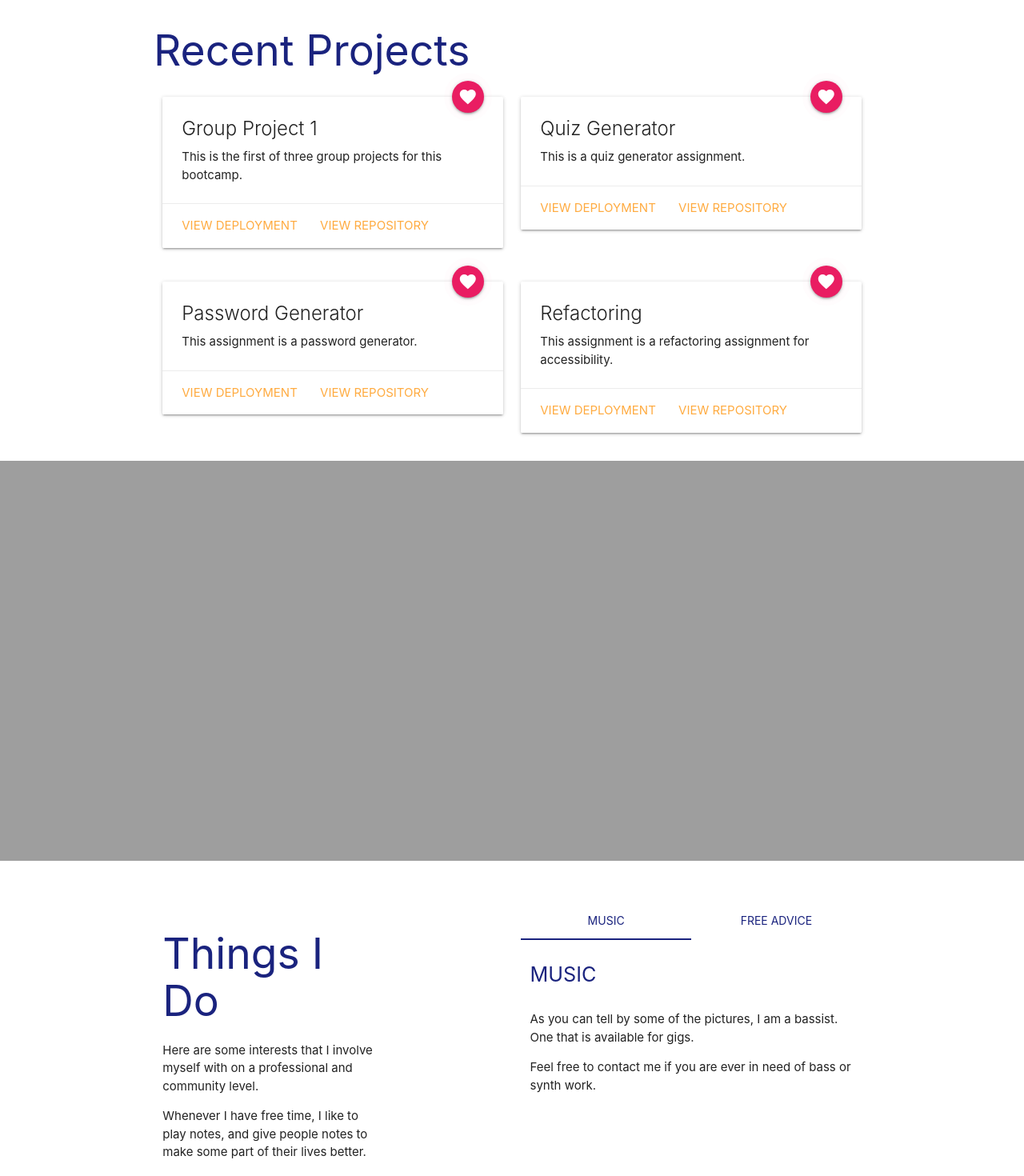
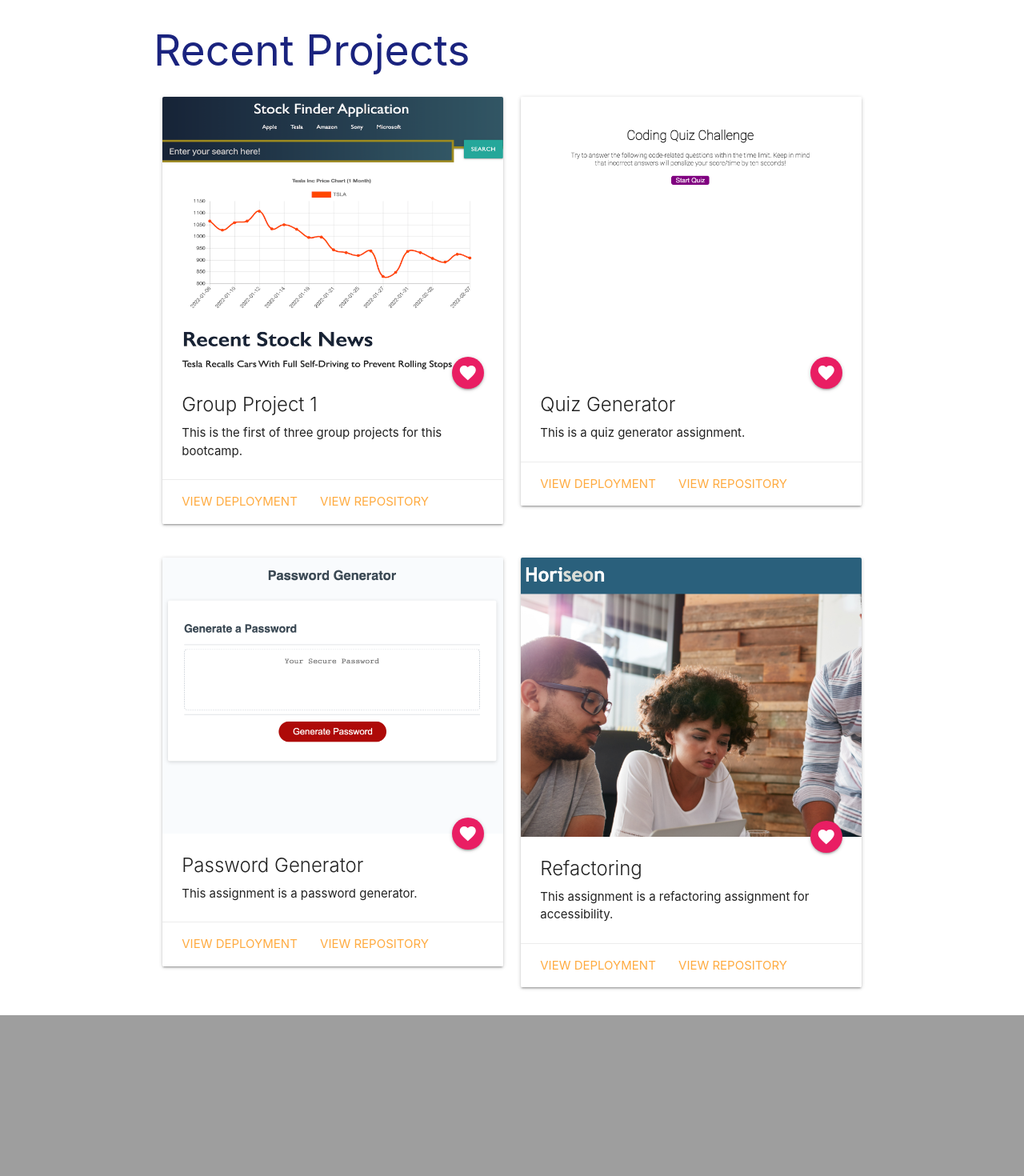
Before and after one commit to antarmartin/portfolio_2, a plain HTML site: page index.html in a window 1280 px wide. Shown: the part 1928-3398 px from the top of the page at 80% size. Drawn offline with nearby package versions, Linux system fonts and the light colour scheme; the site is published under a folder, as on GitHub Pages, so addresses that start at the root find nothing.

Commit message:
changes to html

```diff
--- a/index.html
+++ b/index.html
@@ -101,7 +101,7 @@
       <div class="col s12 l6">
         <div class="card">
           <div class="card-image">
-            <img src="/images/stock_finder2.png" alt="">
+            <img src="./images/stock_finder2.png" alt="">
             <a href="" class="halfway-fab btn-floating pink pulse">
               <i class="material-icons">favorite</i>
             </a>
@@ -119,7 +119,7 @@
       <div class="col s12 l6">
         <div class="card">
           <div class="card-image">
-            <img src="/images/quiz_gen.png" alt="">
+            <img src="./images/quiz_gen.png" alt="">
             <a href="" class="halfway-fab btn-floating pink pulse">
               <i class="material-icons">favorite</i>
             </a>
@@ -139,7 +139,7 @@
         <div class="col s12 l6">
           <div class="card">
             <div class="card-image">
-              <img src="/images/passcode_gen.png" alt="">
+              <img src="./images/passcode_gen.png" alt="">
               <a href="" class="halfway-fab btn-floating pink pulse">
                 <i class="material-icons">favorite</i>
               </a>
@@ -157,7 +157,7 @@
         <div class="col s12 l6">
           <div class="card">
             <div class="card-image">
-              <img src="/images/refactor.png" alt="">
+              <img src="./images/refactor.png" alt="">
               <a href="" class="halfway-fab btn-floating pink pulse">
                 <i class="material-icons">favorite</i>
               </a>
```
